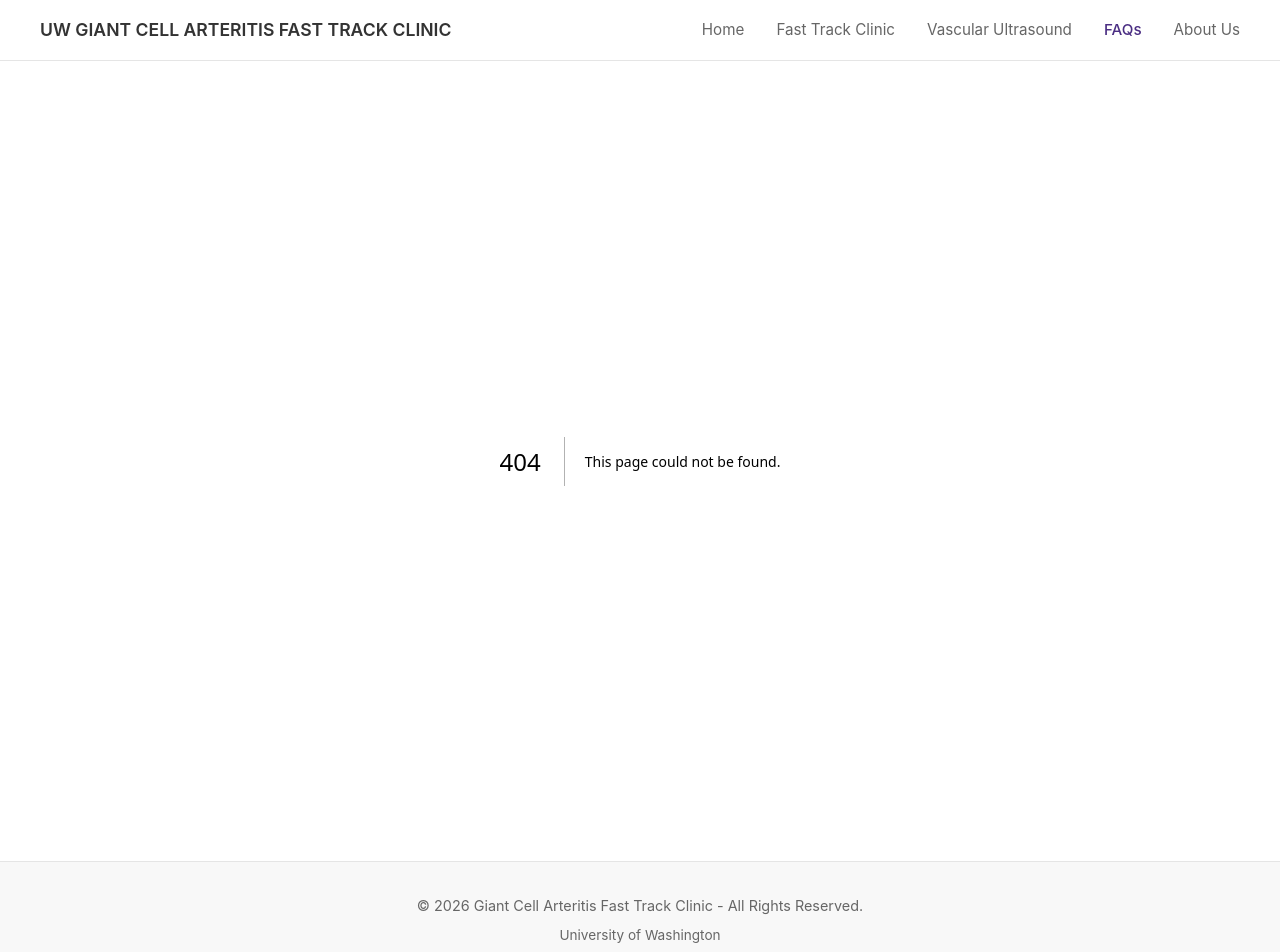
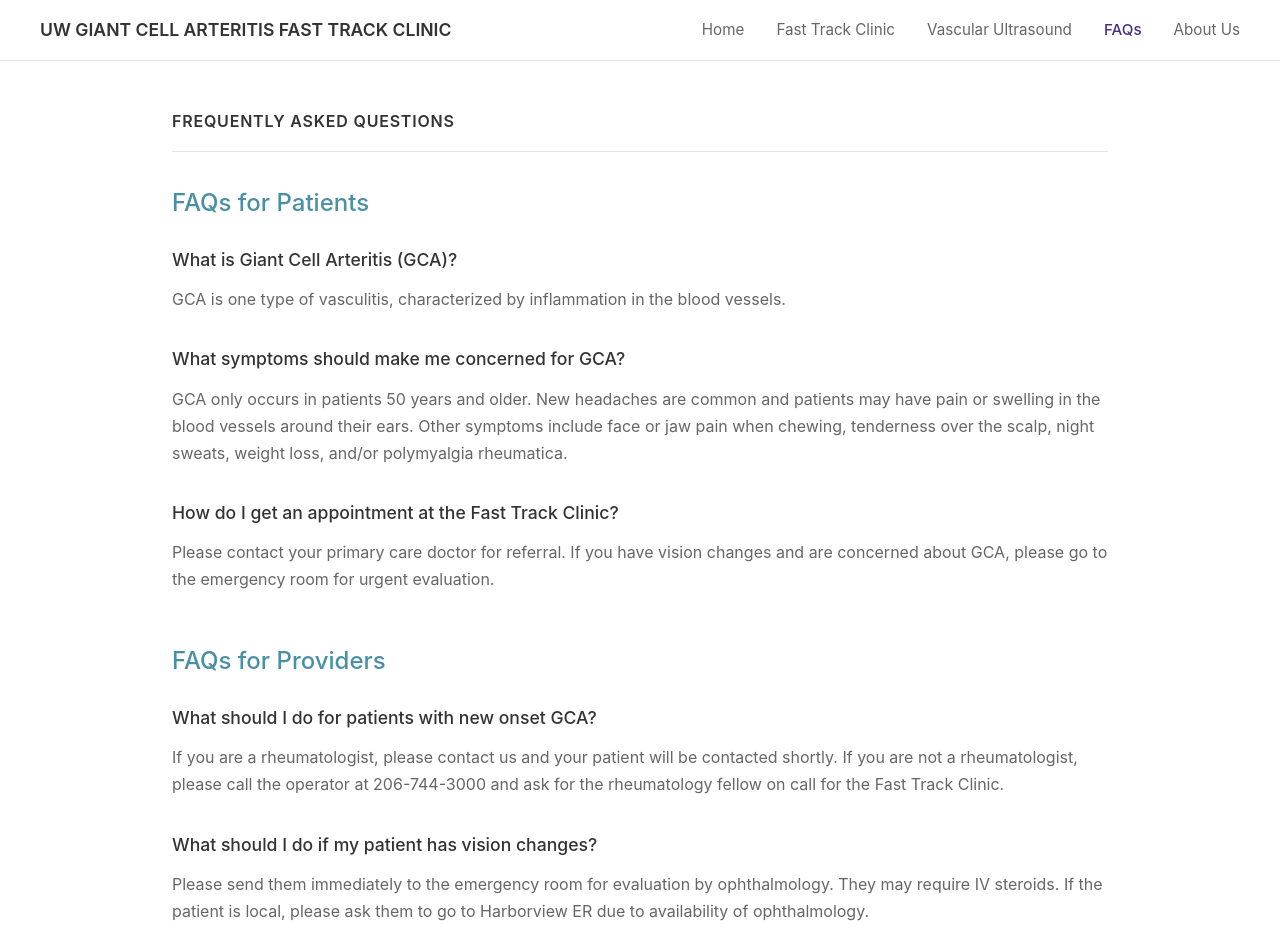
Before and after one commit to rheumify/gca-fast-website, a Next.js app: page /faqs in a window 1280 px wide. Before the commit this address had no page. Shown: the top 952 px of the page. Built offline with nearby package versions, Linux system fonts and the light colour scheme.

Commit message:
Add FAQs component for patients and providers

```diff
--- /dev/null
+++ b/app/faqs/page.js
@@ -0,0 +1,64 @@
+export default function FAQs() {
+    return (
+          <main className="main">
+            <h1 className="page-title">Frequently Asked Questions</h1>
+
+      <section className="section">
+              <h2 className="section-title">FAQs for Patients</h2>
+
+        <div className="faq-item">
+                <h3 className="faq-question">What is Giant Cell Arteritis (GCA)?</h3>
+            <p className="faq-answer">
+                  GCA is one type of vasculitis, characterized by inflammation in the blood vessels.
+      </p>
+      </div>
+
+        <div className="faq-item">
+                <h3 className="faq-question">What symptoms should make me concerned for GCA?</h3>
+            <p className="faq-answer">
+                  GCA only occurs in patients 50 years and older. New headaches are common and patients may have pain or
+              swelling in the blood vessels around their ears. Other symptoms include face or jaw pain when chewing,
+                            tenderness over the scalp, night sweats, weight loss, and/or polymyalgia rheumatica.
+                </p>
+                </div>
+
+        <div className="faq-item">
+                          <h3 className="faq-question">How do I get an appointment at the Fast Track Clinic?</h3>
+            <p className="faq-answer">
+                            Please contact your primary care doctor for referral. If you have vision changes and are concerned about
+              GCA, please go to the emergency room for urgent evaluation.
+                </p>
+                </div>
+                </section>
+
+      <section className="section">
+                        <h2 className="section-title">FAQs for Providers</h2>
+
+        <div className="faq-item">
+                          <h3 className="faq-question">What should I do for patients with new onset GCA?</h3>
+            <p className="faq-answer">
+                            If you are a rheumatologist, please contact us and your patient will be contacted shortly. If you are not
+              a rheumatologist, please call the operator at 206-744-3000 and ask for the rheumatology fellow on call
+              for the Fast Track Clinic.
+                </p>
+                </div>
+
+        <div className="faq-item">
+                          <h3 className="faq-question">What should I do if my patient has vision changes?</h3>
+            <p className="faq-answer">
+                            Please send them immediately to the emergency room for evaluation by ophthalmology. They may require IV
+              steroids. If the patient is local, please ask them to go to Harborview ER due to availability of ophthalmology.
+                </p>
+                </div>
+
+        <div className="faq-item">
+                          <h3 className="faq-question">Does a negative vascular ultrasound rule out GCA?</h3>
+            <p className="faq-answer">
+                            A negative vascular ultrasound cannot completely rule out GCA. If a patient has classic signs/symptoms, they
+              likely should receive a temporal artery biopsy. Steroids may reduce the changes seen on vascular ultrasound.
+                </p>
+                </div>
+                </section>
+                </main>
+    );
+}
```
